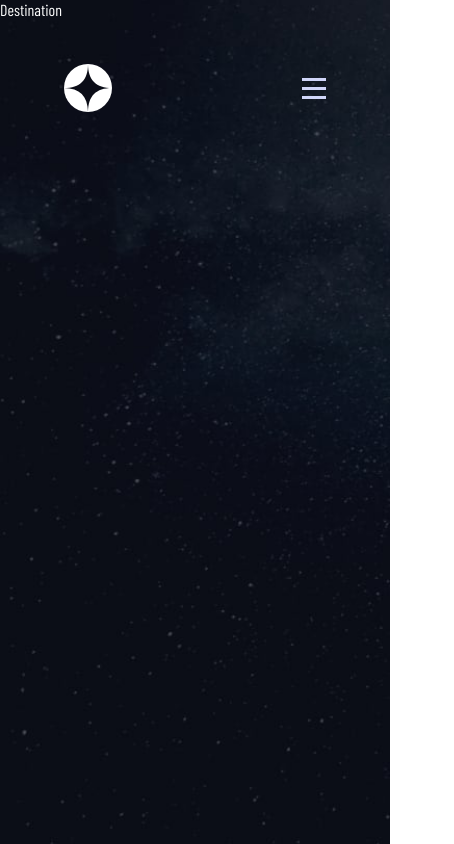
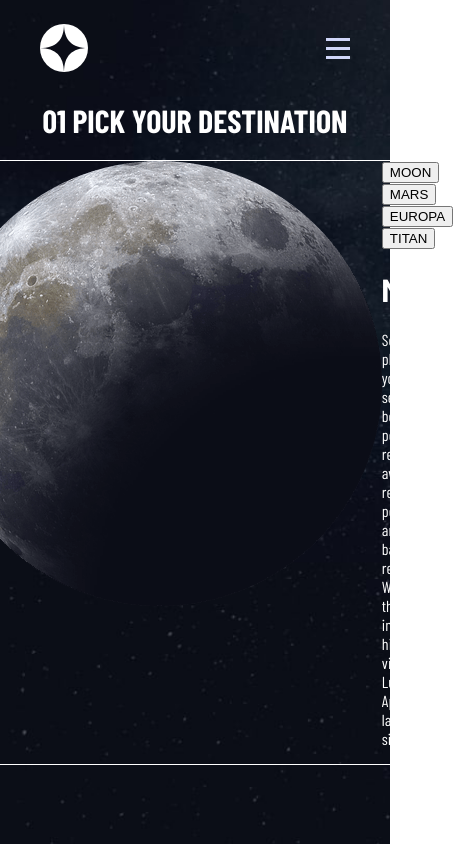
Before and after one commit to Fabricius97/Space-Tourism-Page, a React (Vite) app: page /destination in a window 390 px wide. Shown: the whole page, 454 px wide, since content can reach past the window. Built offline with nearby package versions, Linux system fonts and the light colour scheme; a web font is replaced by a local one.

Commit message:
started with destination page

```diff
--- a/src/design/Destination.css
+++ b/src/design/Destination.css
@@ -4,6 +4,15 @@
   background-position: center; /* Centrera bilden i elementet */
   background-repeat: no-repeat; /* Förhindra att bilden upprepas */
   height: 100vh; /* Sätt höjden på elementet (t.ex. 100% av vyhöjden) */
+  display: flex;
+  justify-content: center;
+  align-items: center;
+  flex-direction: column;
+}
+
+.destination-info {
+  display: flex;
+  border: 1px solid white;
 }
 
 @media (max-width: 768px) {
--- a/src/design/Home.css
+++ b/src/design/Home.css
@@ -10,9 +10,10 @@
 }
 
 .hero {
+  max-width: 1400px;
   width: 100%;
   max-height: 100vh;
-  padding: 200px 200px;
+  padding: 200px 80px;
   display: flex;
   align-items: flex-end;
   justify-content: space-between;
@@ -51,6 +52,41 @@
   cursor: pointer;
 }
 
+.exploreButton:hover {
+  box-shadow: 0 0px 100px 0 rgba(255, 255, 255, 0.5),
+    0 0px 100px 0 rgba(255, 255, 255, 0.5);
+}
+
+@media (max-width: 1024px) {
+  .home {
+    align-items: center;
+  }
+
+  .hero {
+    flex-direction: column;
+    justify-content: center;
+    align-items: center;
+    padding: 10px 20px;
+  }
+
+  .heroText {
+    text-align: center;
+  }
+
+  .heroText h1 {
+    font-size: 80px;
+  }
+
+  .heroText h3 {
+    font-size: 14px;
+  }
+  .exploreButton {
+    width: 150px;
+    height: 150px;
+    font-size: 18px;
+  }
+}
+
 @media (max-width: 768px) {
   .home {
     background-image: url("../assets/home/background-home-tablet.jpg");
--- a/src/design/Navbar.css
+++ b/src/design/Navbar.css
@@ -129,3 +129,16 @@
     padding-right: 64px;
   }
 }
+
+@media (max-width: 458px) {
+  .navbar {
+    top: 0;
+  }
+  .img-logo {
+    padding-left: 40px;
+  }
+
+  .overlay {
+    padding-right: 40px;
+  }
+}
--- a/src/pages/Destination.jsx
+++ b/src/pages/Destination.jsx
@@ -1,8 +1,41 @@
 import React from "react";
 import "../design/Destination.css";
+import moon from "../assets/destination/image-moon.png";
 
 const Destination = () => {
-  return <div className="destination">Destination</div>;
+  const planets = ["MOON", "MARS", "EUROPA", "TITAN"];
+  return (
+    <div className="destination">
+      <div className="hero-destination">
+        <h1>
+          <span>01</span> PICK YOUR DESTINATION
+        </h1>
+      </div>
+      <div className="destination-info">
+        <div className="img-destination">
+          <img src={moon} alt="moon" />
+        </div>
+        <div className="description-destination">
+          <div className="description-planets">
+            {planets.map((planet, i) => (
+              <button key={i}>{planet}</button>
+            ))}
+          </div>
+          <div className="planets-name">
+            <h1>MOON</h1>
+          </div>
+          <div className="description-text">
+            <p>
+              See our planet as you’ve never seen it before. A perfect relaxing
+              trip away to help regain perspective and come back refreshed.
+              While you’re there, take in some history by visiting the Luna 2
+              and Apollo 11 landing sites.
+            </p>
+          </div>
+        </div>
+      </div>
+    </div>
+  );
 };
 
 export default Destination;
```
